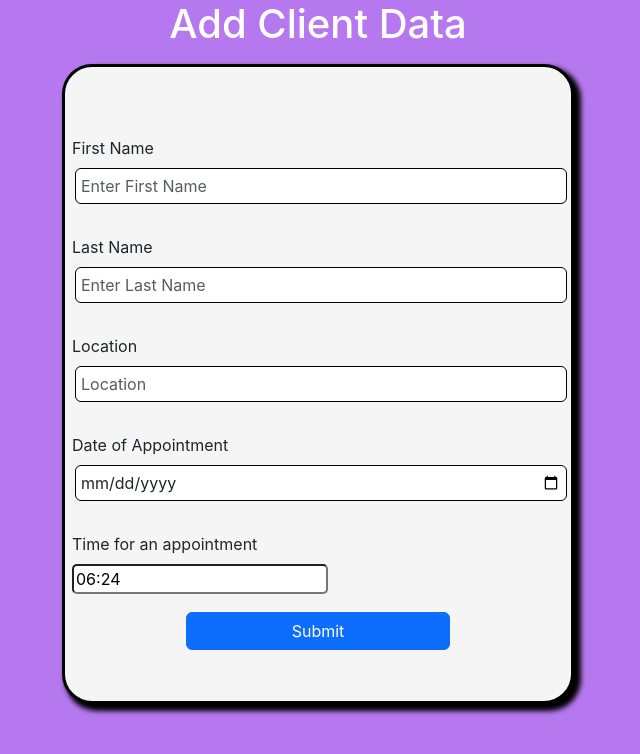
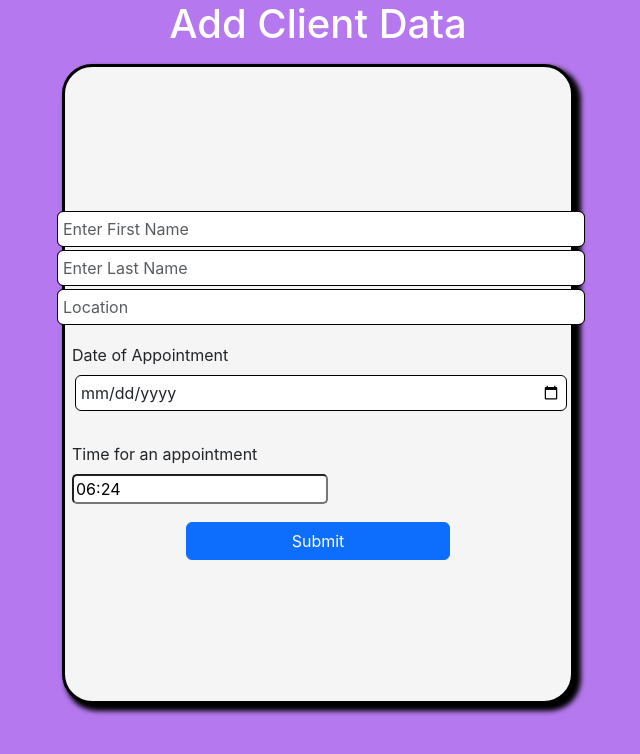
Before and after one commit to Sakshi-hub21/Power-Up-Fitness, a React (Create React App) app: page /add in a window 1280 px wide. Shown: the top 754 px of the page, without its empty margins (322-962 px from the left). Built offline with nearby package versions, Linux system fonts and the light colour scheme.

Commit message:
Update add.js

```diff
--- a/src/components/add.js
+++ b/src/components/add.js
@@ -54,8 +54,8 @@ export default function Add() {
     <div className="container-add d-flex align-items-center justify-content-center ">
 
       <form onSubmit={handleSubmit}>
-      <div className="form-group input-1">
-      <label htmlFor="fname">First Name</label>
+      <div className="form-group">
+
         <input
           type="text"
           className="form-control input-2"
@@ -66,8 +66,8 @@ export default function Add() {
           onChange={handleChange}
         />
       </div>
-      <div className="form-group input-1">
-      <label htmlFor="lname">Last Name</label>
+      <div className="form-group">
+
         <input
           type="text"
           className="form-control input-2"
@@ -78,8 +78,8 @@ export default function Add() {
           onChange={handleChange}
         />
       </div>
-      <div className="form-group input-1">
-      <label htmlFor="location">Location</label>
+      <div className="form-group">
+
         <input
           type="text"
           className="form-control input-2"
```
